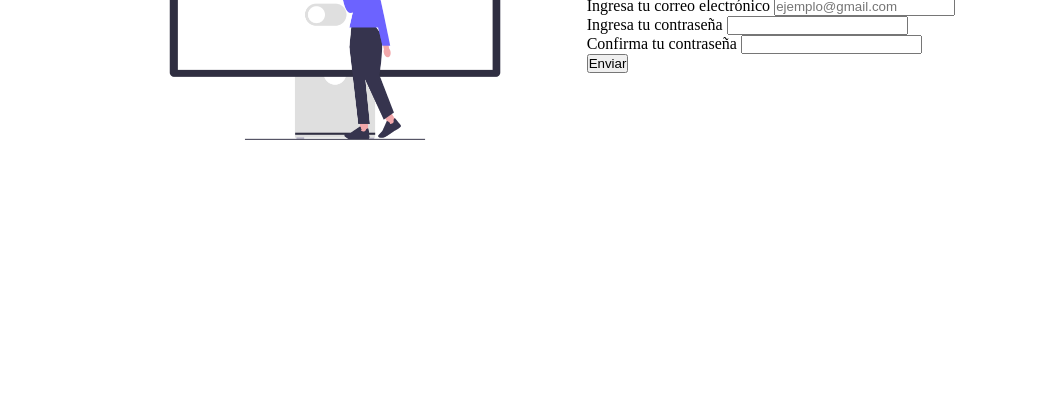
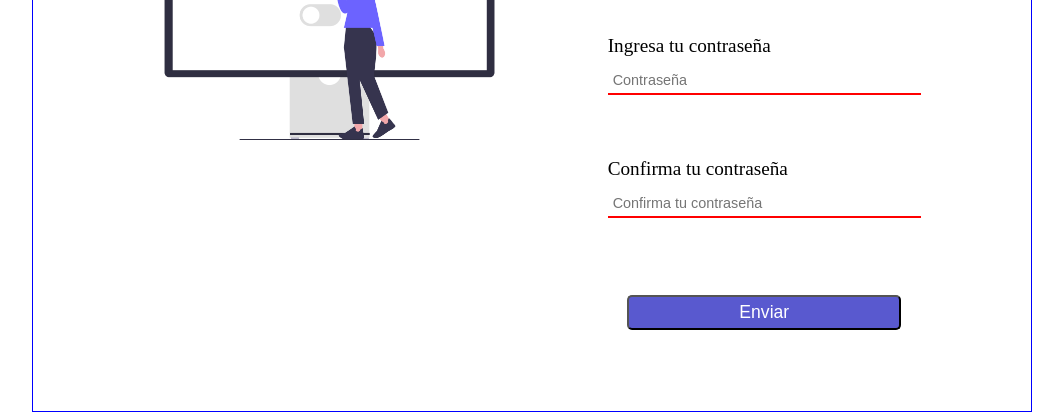
Before and after one commit to DiegoAl20/Form, a plain HTML site: page index.html in a window 1280 px wide. Shown: the part 388-800 px from the top of the page, without its empty margins (108-1171 px from the left). Drawn offline with Linux system fonts and the light colour scheme.

Commit message:
Add css styles for the form

```diff
--- a/css/styles.css
+++ b/css/styles.css
@@ -20,6 +20,7 @@
     max-width: 1000px;
     min-width: fit-content;
     padding: 5%;
+    border: 1px solid blue;
     display: flex;
     justify-content: space-around;
     align-items: center;
@@ -31,3 +32,55 @@
     height: 50%;
     object-fit: cover;
 }
+
+.form {
+    width: 45%;
+    height: 100%;
+    max-height: 95%;
+    font-size: 1.2rem;
+
+    display: flex;
+    flex-direction: column;
+    align-items: center;
+    justify-content: space-between;
+}
+
+.form div {
+    width: 80%;
+    display: flex;
+    flex-direction: column;
+}
+
+.form input {
+    font-size: .9rem;
+    border: none;
+    border-bottom: 2px solid rgb(89, 89, 207);
+    margin-top: 10px;
+    padding: 5px;
+}
+
+input:focus {
+    border: none;
+    outline-color: rgba(89, 89, 207, 0.575);
+}
+
+input:valid {
+    border-color: green;
+}
+
+input:invalid {
+    border-color: red;
+}
+
+form button {
+    font-size: 1.1rem;
+    width: 70%;
+    min-width: 180px;
+    padding: 5px;
+    margin-top: 15px;
+    border-radius: 5px;
+
+    color: white;
+    background-color: rgb(89, 89, 207);
+    cursor: pointer;
+}
--- a/index.html
+++ b/index.html
@@ -12,10 +12,11 @@
     <div class="body">
         <section class="container">
             <img src="/assets/undraw_undraw_undraw_undraw_undraw_undraw_undraw_undraw_undraw_selectoption_y9cm_mx7w_-2-_vjsk_js62_gghb_35qw_um1m_-1-_cqnl_dupw.png" alt="svg image" class="image">
-            <form action="#">
+
+            <form action="#" class="form">
                 <h1>Inicio de Sesión</h1>
                 <div>
-                    <label for="user-name">Ingresa tu nombre compelto</label>
+                    <label for="user-name">Ingresa tu nombre completo</label>
                     <input type="text" id="user-name" placeholder="Nombre completo" required>
                 </div>
                 <div>
@@ -24,11 +25,11 @@
                 </div>
                 <div>
                     <label for="contraseña">Ingresa tu contraseña</label>
-                    <input type="password" id="contraseña" required>
+                    <input type="password" id="contraseña" placeholder="Contraseña" required>
                 </div>
                 <div>
                     <label for="confirmar-contraseña">Confirma tu contraseña</label>
-                    <input type="password" id="confirmar-contraseña" required>
+                    <input type="password" id="confirmar-contraseña" placeholder="Confirma tu contraseña" required>
                 </div>
                 <button type="submit">Enviar</button>
             </form>
```
